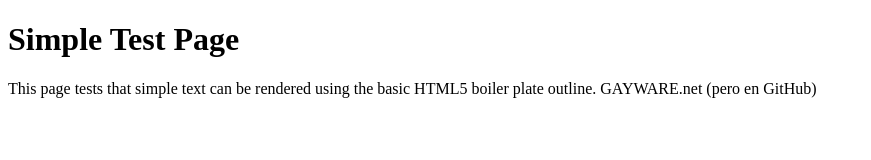
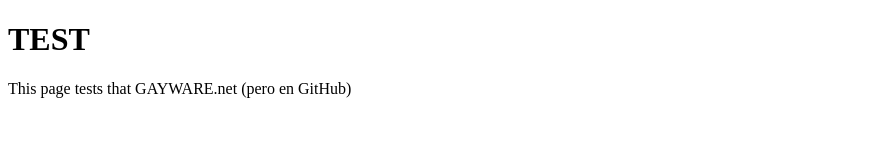
Before and after one commit to justi235/justi235.github.io, a plain HTML site: page index.html in a window 1280 px wide. Shown: the whole page, without its empty margins (0-871 px from the left). Drawn offline with Linux system fonts and the light colour scheme.

Commit message:
Update index.html

```diff
--- a/index.html
+++ b/index.html
@@ -8,14 +8,14 @@
     <meta name="apple-mobile-web-app-capable" content="yes">
     <meta name="apple-mobile-web-app-status-bar-style" content="white">
 
-    <title>Simple Text Only Test Page</title>
+    <title>gds.uy TEST</title>
 </head>
 
 <body>
 
-<h1>Simple Test Page</h1>
+<h1>TEST</h1>
 
-<p>This page tests that simple text can be rendered using the basic HTML5 boiler plate outline. GAYWARE.net (pero en GitHub)</p>
+<p>This page tests that GAYWARE.net (pero en GitHub)</p>
 
 
 
```
